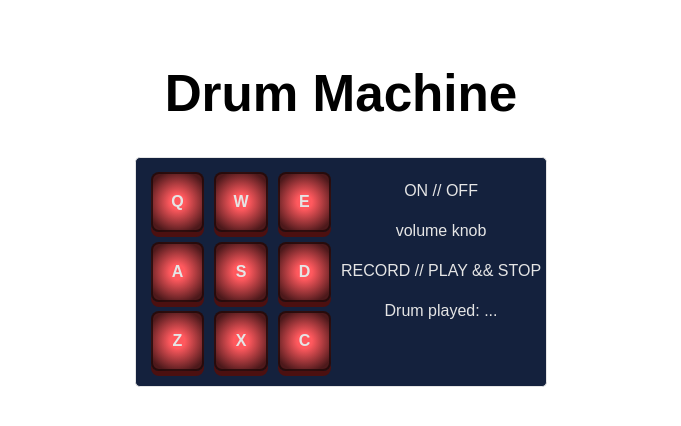
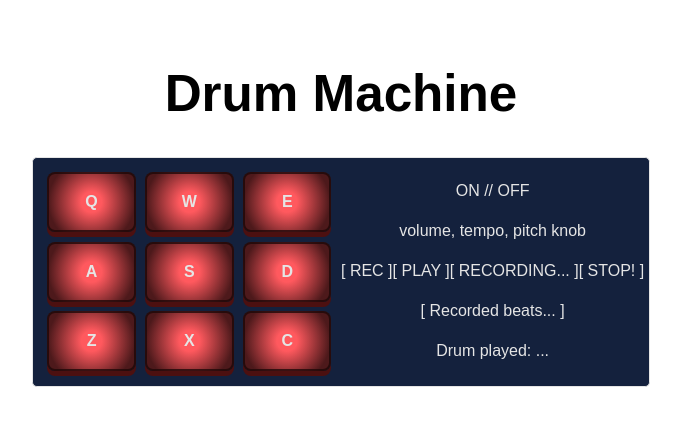
Before and after one commit to JohanCodeForFun/drum-machine, a React (Vite) app: page / in a window 1280 px wide. Shown: the top 426 px of the page, without its empty margins (299-980 px from the left). Built offline with nearby package versions, Linux system fonts and the light colour scheme.

Commit message:
WIP feature rec and play logic

```diff
--- a/src/components/DrumMachine.tsx
+++ b/src/components/DrumMachine.tsx
@@ -9,6 +9,9 @@ type drums = {
 
 export const DrumMachine = () => {
   const [drumPlayed, setDrumPlayed] = useState("...");
+  const [record, setRecord] = useState(false);
+  const [recordBeat, setRecordBeat] = useState("");
+  const [play, setPlay] = useState(false)
 
   useEffect(() => {
     document.addEventListener("keydown", detectKeyPressed, true);
@@ -26,6 +29,15 @@ export const DrumMachine = () => {
       }
     });
   };
+
+  function handleRecordClick() {
+    setRecord(!record)
+    console.log(record)
+  }
+  function handlePlayClick() {
+    setPlay(!play)
+    console.log(play)
+  }
 
   return (
     <>
@@ -50,8 +62,14 @@ export const DrumMachine = () => {
       </div>
       <div id="display">
         <p>ON // OFF</p>
-        <p>volume knob</p>
-        <p>RECORD // PLAY && STOP</p>
+        <p>volume, tempo, pitch knob</p>
+        <p>
+          <span onClick={handleRecordClick}>[ REC ]</span>
+          <span onClick={handlePlayClick}>[ PLAY ]</span>
+          {record ? '' : '[ RECORDING... ]'}
+          {play ? 'PLAYING...' : '[ STOP! ]'}
+        </p>
+        <p>[ Recorded beats... ]</p>
         <p>Drum played: {drumPlayed}</p>
       </div>
     </>
```
